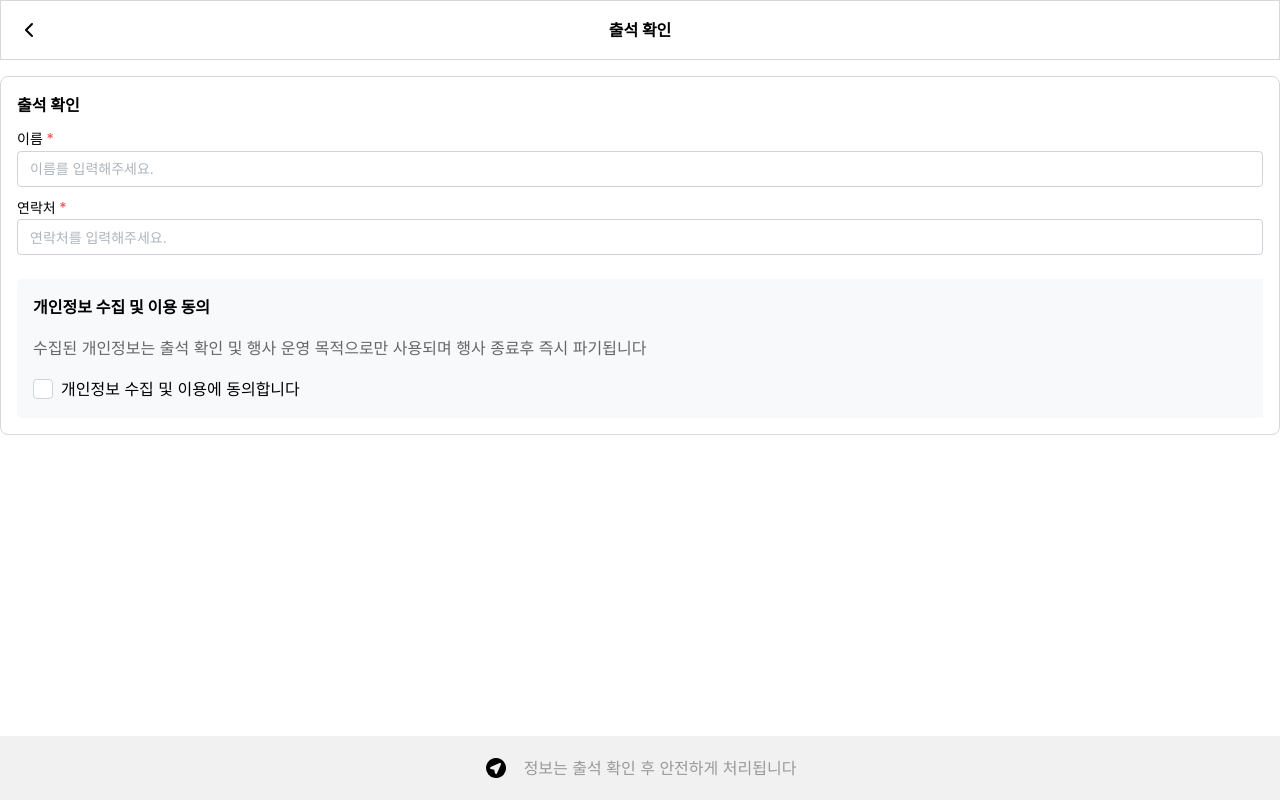
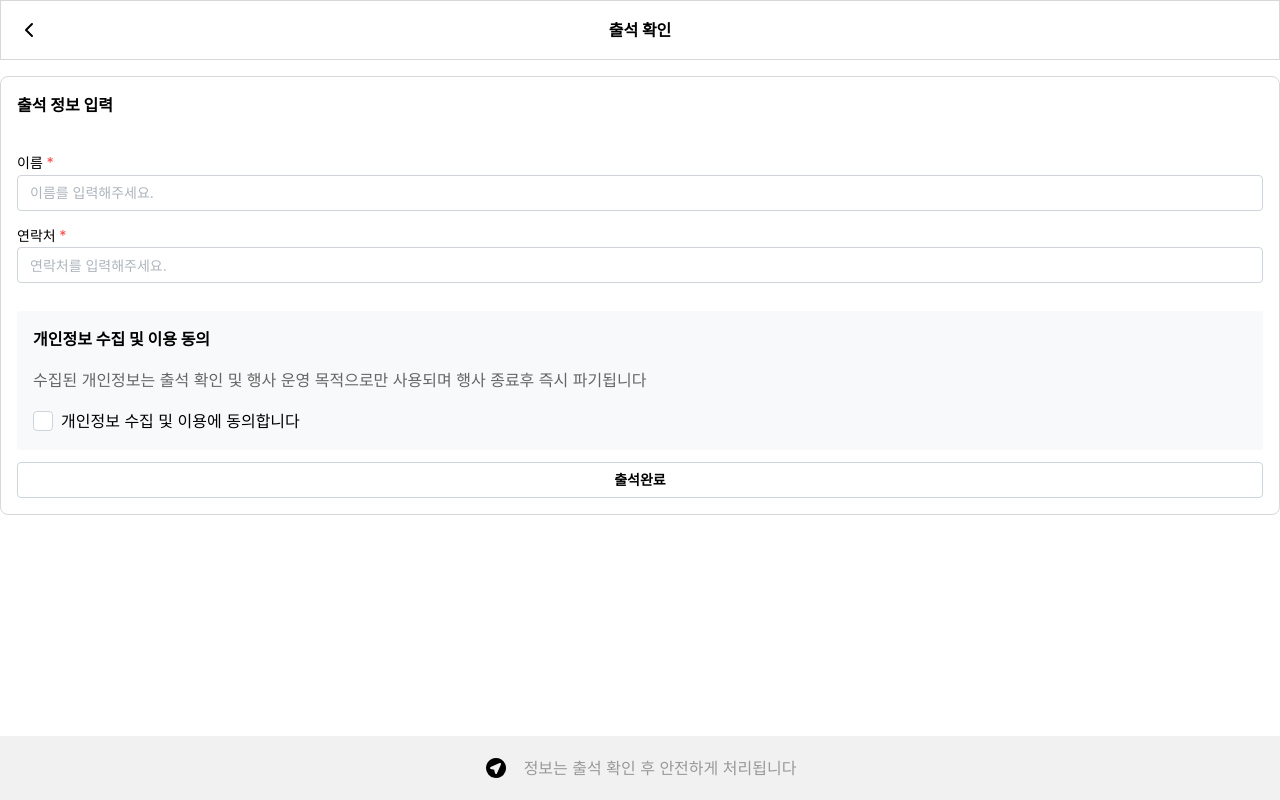
Before and after one commit to nemo0824/next-study, a Next.js app in the folder section04/: page /qr-attendee/form in a window 1280 px wide. Built offline with nearby package versions, Linux system fonts and the light colour scheme.

Commit message:
chore: 조치 사항 작성

```diff
--- a/section04/src/app/qr-attendee/components/AttendHeader.tsx
+++ b/section04/src/app/qr-attendee/components/AttendHeader.tsx
@@ -20,6 +20,7 @@ export const AttendHeader = ({
   const { title, icon } = getHeaderConfig();
   return (
     <header className="h-15 border border-[#D8D8D8] flex items-center relative">
+      {/* 뒤로가기 아이콘 각각 상황에 필요할지 고민 및 이동로직 삽입 필요 (true/false) 가능하면 변경 */}
       <div className="absolute left-4 cursor-pointer">{icon}</div>
       <h3 className="font-bold flex-1 text-center">{title}</h3>
     </header>
--- a/section04/src/app/qr-attendee/form/components/QrForm.tsx
+++ b/section04/src/app/qr-attendee/form/components/QrForm.tsx
@@ -3,13 +3,15 @@ import { DEFAULT_FORM_FIELDS } from "@/constants/qr";
 import { FormField } from "@/app/(auth)/qr/components/formSetting/FormField";
 import { Flex } from "@mantine/core";
 import { PersonalInfoAgree } from "./PersonalInfoAgree";
+import { Button } from "@/components/Button";
 
 export default function QrForm() {
   return (
     <div className="flex-1 flex flex-col">
       <div className="flex-1 bg-white p-4 rounded-lg mt-4 border-1 border-[#D8D8D8]">
-        <h3 className="font-bold">출석 확인</h3>
-        <Flex gap={8} direction={"column"} mt={8}>
+        <h3 className="font-bold mb-8">출석 정보 입력</h3>
+        <Flex gap={12} direction={"column"} mt={8}>
+          {/* 기관이 설정한 Field관련된것들 반영해서 RHF 예정 */}
           {DEFAULT_FORM_FIELDS.map((field) => (
             <FormField
               key={field.field}
@@ -17,7 +19,10 @@ export default function QrForm() {
               required={field.required}
             />
           ))}
+          {/* 동의 여부 checkbox RHF으로 반영 */}
           <PersonalInfoAgree />
+          {/* 나중에 Button 유효성관련된것 RHF 도입예정 */}
+          <Button>출석완료</Button>
         </Flex>
       </div>
     </div>
```
